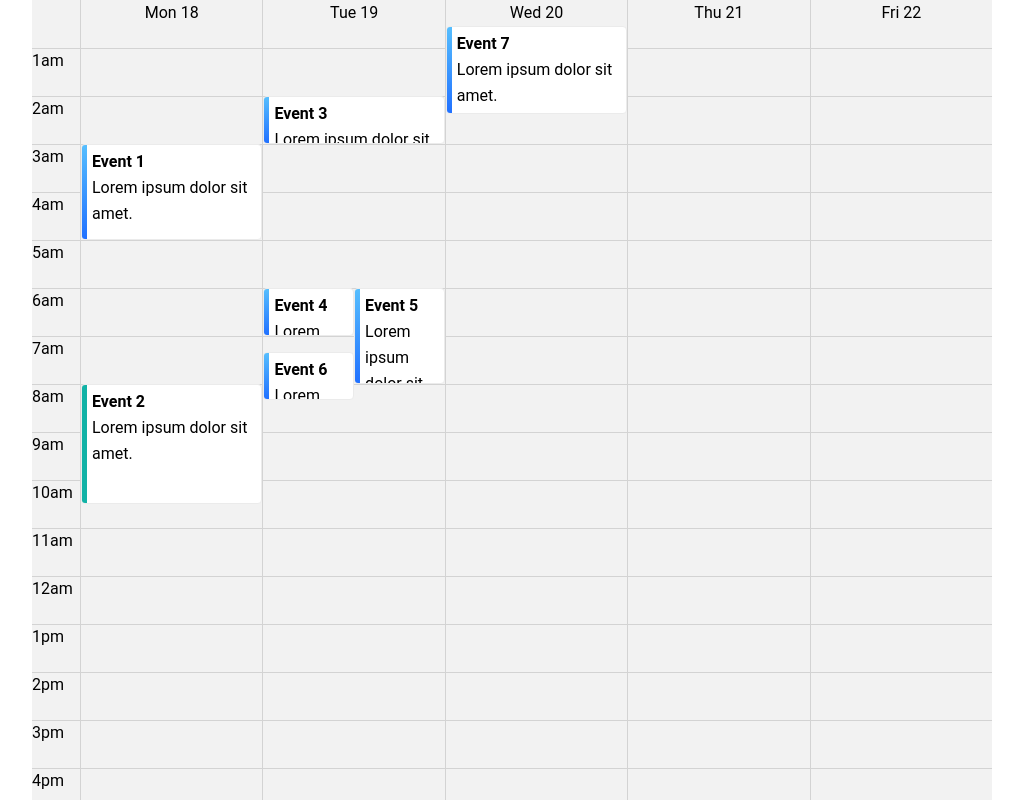
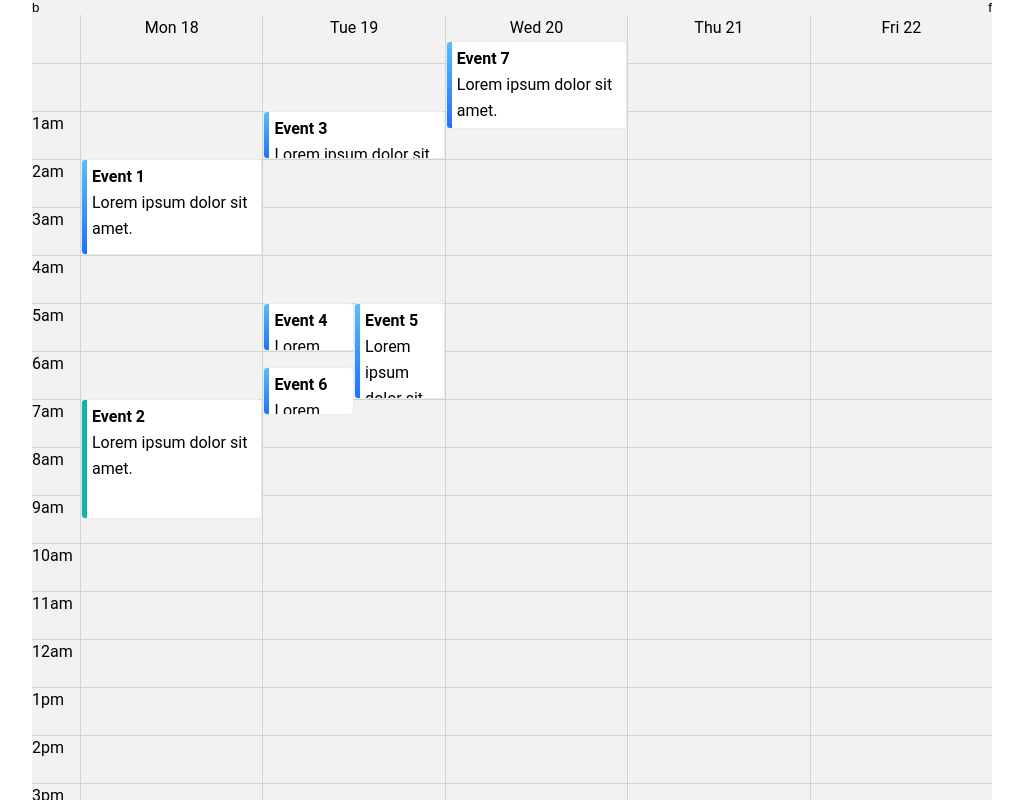
Before and after one commit to dreiv/ng-calendar, an Angular app: page / in a window 1280 px wide. Shown: the top 800 px of the page, without its empty margins (128-1151 px from the left). Built offline with nearby package versions, Linux system fonts and the light colour scheme.

Commit message:
problem solved

```diff
--- /dev/null
+++ b/src/app/calendar/calendar-header/calendar-header.component.html
@@ -0,0 +1,2 @@
+<button>b</button>
+<button>f</button>
--- /dev/null
+++ b/src/app/calendar/calendar-header/calendar-header.component.scss
@@ -0,0 +1,4 @@
+:host {
+  display: flex;
+  justify-content: space-between;
+}
--- /dev/null
+++ b/src/app/calendar/calendar-header/calendar-header.component.ts
@@ -0,0 +1,12 @@
+import { Component, OnInit } from '@angular/core';
+
+@Component({
+  selector: 'app-calendar-header',
+  templateUrl: './calendar-header.component.html',
+  styleUrls: ['./calendar-header.component.scss']
+})
+export class CalendarHeaderComponent implements OnInit {
+  constructor() {}
+
+  ngOnInit(): void {}
+}
--- a/src/app/calendar/calendar-time/calendar-time.component.html
+++ b/src/app/calendar/calendar-time/calendar-time.component.html
@@ -1,3 +1,4 @@
+<time class="hour"></time>
 <time class="hour" *ngFor="let hour of hours">
   {{ hour }}
 </time>
--- a/src/app/calendar/calendar-time/calendar-time.component.ts
+++ b/src/app/calendar/calendar-time/calendar-time.component.ts
@@ -1,7 +1,7 @@
 import { Component, OnInit, ChangeDetectionStrategy } from '@angular/core';
 
-const createHours = period =>
-  Array.from({ length: 13 }, (_, k) => k + period).slice(1);
+const createHours = (period, length = 13) =>
+  Array.from({ length }, (_, k) => k + period).slice(1);
 
 @Component({
   selector: 'app-calendar-time',
@@ -10,7 +10,7 @@ const createHours = period =>
   changeDetection: ChangeDetectionStrategy.OnPush
 })
 export class CalendarTimeComponent implements OnInit {
-  hours = [...createHours('am'), ...createHours('pm')];
+  hours = [...createHours('am'), ...createHours('pm', 12)];
 
   constructor() {}
 
--- a/src/app/calendar/calendar.component.html
+++ b/src/app/calendar/calendar.component.html
@@ -1,3 +1,5 @@
+<app-calendar-header></app-calendar-header>
+<main>
   <app-calendar-time></app-calendar-time>
   <div class="days-container">
     <div class="day">
@@ -50,3 +52,4 @@
       <header>Fri 22</header>
     </div>
   </div>
+</main>
--- a/src/app/calendar/calendar.component.scss
+++ b/src/app/calendar/calendar.component.scss
@@ -4,6 +4,7 @@
   position: relative;
 
   display: flex;
+  flex-direction: column;
 
   background-color: #f2f2f2;
 }
@@ -12,6 +13,9 @@ header {
   text-align: center;
 }
 
+main {
+  display: flex;
+}
 // --
 
 .days-container {
--- a/src/app/calendar/calendar.module.ts
+++ b/src/app/calendar/calendar.module.ts
@@ -2,9 +2,10 @@ import { NgModule } from '@angular/core';
 import { CommonModule } from '@angular/common';
 import { CalendarComponent } from './calendar.component';
 import { CalendarTimeComponent } from './calendar-time/calendar-time.component';
+import { CalendarHeaderComponent } from './calendar-header/calendar-header.component';
 
 @NgModule({
-  declarations: [CalendarComponent, CalendarTimeComponent],
+  declarations: [CalendarComponent, CalendarTimeComponent, CalendarHeaderComponent],
   imports: [CommonModule],
   exports: [CalendarComponent]
 })
```
Also changed, not shown: 1 other file (tests, documents, lock files or other folders). Lines whose indentation alone changed are shown as unchanged.
